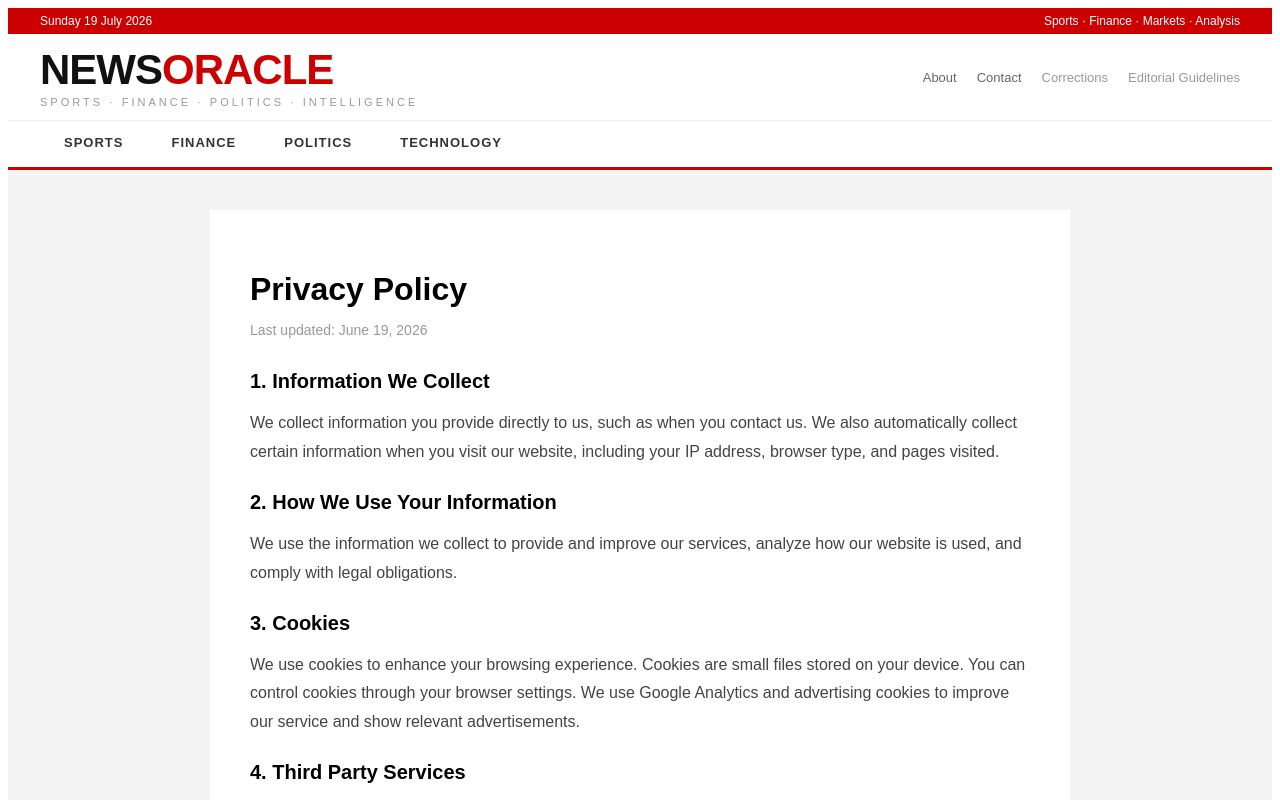
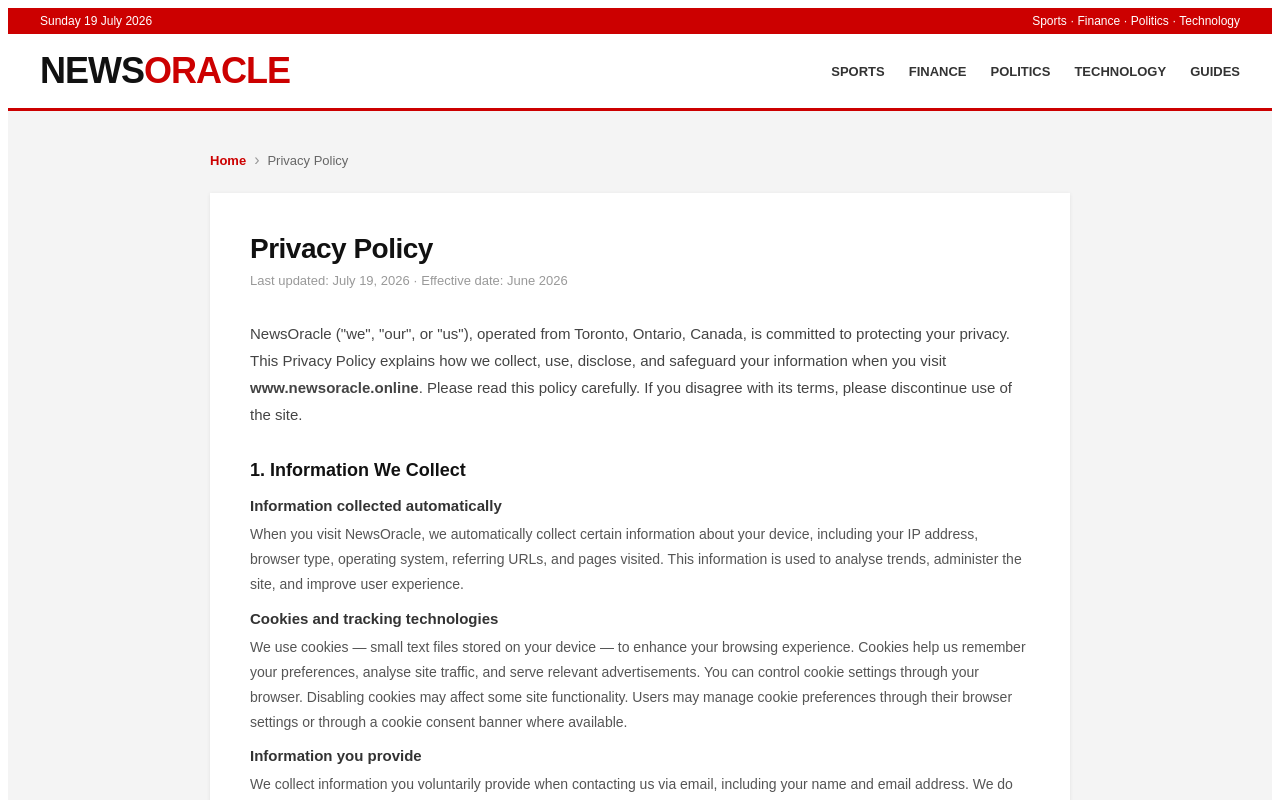
Before and after one commit to richmanempire001-cyber/newsoracle, a Next.js app: page /privacy-policy in a window 1280 px wide. Shown: the top 800 px of the page. Built offline with nearby package versions, Linux system fonts and the light colour scheme.

Commit message:
Update privacy-policy.js

```diff
--- a/pages/privacy-policy.js
+++ b/pages/privacy-policy.js
@@ -1,5 +1,5 @@
-import Head from "next/head";
-import Link from "next/link";
+import Head from 'next/head';
+import Link from 'next/link';
 
 export default function PrivacyPolicy() {
   return (
@@ -10,82 +10,208 @@ export default function PrivacyPolicy() {
         <meta name="robots" content="index, follow" />
         <link rel="canonical" href="https://www.newsoracle.online/privacy-policy" />
       </Head>
-      <div style={{ fontFamily: "Arial, sans-serif", background: "#f4f4f4", minHeight: "100vh" }}>
 
-        {/* Top Bar */}
-        <div style={{ background: "#cc0000", color: "#fff", padding: "6px 0", fontSize: "12px" }}>
-          <div style={{ maxWidth: "1200px", margin: "0 auto", padding: "0 20px", display: "flex", justifyContent: "space-between" }}>
-            <span>{new Date().toLocaleDateString("en-GB", { weekday: "long", year: "numeric", month: "long", day: "numeric" })}</span>
-            <span>Sports · Finance · Markets · Analysis</span>
+      <div style={{ fontFamily: 'Arial, sans-serif', background: '#f4f4f4', minHeight: '100vh' }}>
+
+        <div style={{ background: '#cc0000', color: '#fff', padding: '6px 0', fontSize: '12px' }}>
+          <div style={{ maxWidth: '1200px', margin: '0 auto', padding: '0 20px', display: 'flex', justifyContent: 'space-between' }}>
+            <span>{new Date().toLocaleDateString('en-GB', { weekday: 'long', year: 'numeric', month: 'long', day: 'numeric' })}</span>
+            <span>Sports · Finance · Politics · Technology</span>
           </div>
         </div>
 
-        {/* Header — CNN Two-Row Style */}
-        <header style={{ background: "#fff", borderBottom: "3px solid #cc0000" }}>
-          <div style={{ borderBottom: "1px solid #eee", padding: "12px 0" }}>
-            <div style={{ maxWidth: "1200px", margin: "0 auto", padding: "0 20px", display: "flex", alignItems: "center", justifyContent: "space-between" }}>
-              <div>
-                <Link href="/" style={{ textDecoration: "none" }}>
-                  <h1 style={{ fontSize: "42px", fontWeight: "900", margin: 0, color: "#111", letterSpacing: "-1px" }}>
-                    NEWS<span style={{ color: "#cc0000" }}>ORACLE</span>
-                  </h1>
-                </Link>
-                <p style={{ margin: "2px 0 0", fontSize: "11px", color: "#999", letterSpacing: "3px", textTransform: "uppercase" }}>
-                  Sports · Finance · Politics · Intelligence
-                </p>
-              </div>
-              <div style={{ display: "flex", gap: "20px" }}>
-                <Link href="/about" style={{ color: "#666", textDecoration: "none", fontSize: "13px" }}>About</Link>
-                <Link href="/contact" style={{ color: "#666", textDecoration: "none", fontSize: "13px" }}>Contact</Link><Link href="/corrections" style={{ color: "#999", textDecoration: "none", fontSize: "13px" }}>Corrections</Link><Link href="/editorial-guidelines" style={{ color: "#999", textDecoration: "none", fontSize: "13px" }}>Editorial Guidelines</Link>
-              </div>
-            </div>
-          </div>
-          <div style={{ maxWidth: "1200px", margin: "0 auto", padding: "0 20px", display: "flex", gap: "0" }}>
-            {[
-              { label: "Sports", href: "/category/sports" },
-              { label: "Finance", href: "/category/finance" },
-              { label: "Politics", href: "/category/politics" },{ label: "Technology", href: "/category/technology" },
-            ].map(item => (
-              <Link key={item.label} href={item.href} style={{ textDecoration: "none" }}>
-                <div style={{ padding: "14px 24px", fontSize: "13px", fontWeight: "700", textTransform: "uppercase", letterSpacing: "1px", color: "#333", borderBottom: "3px solid transparent" }}>
-                  {item.label}
-                </div>
-              </Link>
-            ))}
+        <header style={{ background: '#fff', borderBottom: '3px solid #cc0000', padding: '16px 0' }}>
+          <div style={{ maxWidth: '1200px', margin: '0 auto', padding: '0 20px', display: 'flex', alignItems: 'center', justifyContent: 'space-between' }}>
+            <Link href="/" style={{ textDecoration: 'none' }}>
+              <h1 style={{ fontSize: '36px', fontWeight: '900', margin: 0, color: '#111', letterSpacing: '-1px' }}>
+                NEWS<span style={{ color: '#cc0000' }}>ORACLE</span>
+              </h1>
+            </Link>
+            <nav style={{ display: 'flex', gap: '24px' }}>
+              <Link href="/category/sports" style={{ color: '#333', textDecoration: 'none', fontSize: '13px', fontWeight: '600', textTransform: 'uppercase' }}>Sports</Link>
+              <Link href="/category/finance" style={{ color: '#333', textDecoration: 'none', fontSize: '13px', fontWeight: '600', textTransform: 'uppercase' }}>Finance</Link>
+              <Link href="/category/politics" style={{ color: '#333', textDecoration: 'none', fontSize: '13px', fontWeight: '600', textTransform: 'uppercase' }}>Politics</Link>
+              <Link href="/category/technology" style={{ color: '#333', textDecoration: 'none', fontSize: '13px', fontWeight: '600', textTransform: 'uppercase' }}>Technology</Link>
+              <Link href="/guides" style={{ color: '#333', textDecoration: 'none', fontSize: '13px', fontWeight: '600', textTransform: 'uppercase' }}>Guides</Link>
+            </nav>
           </div>
         </header>
 
-        <div style={{ maxWidth: "860px", margin: "40px auto", padding: "0 20px" }}>
-          <div style={{ background: "#fff", padding: "40px" }}>
-            <h1 style={{ fontSize: "32px", fontWeight: "900", marginBottom: "8px" }}>Privacy Policy</h1>
-            <p style={{ color: "#999", fontSize: "14px", marginBottom: "32px" }}>Last updated: June 19, 2026</p>
-            <h2 style={{ fontSize: "20px", fontWeight: "700", margin: "24px 0 12px" }}>1. Information We Collect</h2>
-            <p style={{ lineHeight: "1.8", color: "#444" }}>We collect information you provide directly to us, such as when you contact us. We also automatically collect certain information when you visit our website, including your IP address, browser type, and pages visited.</p>
-            <h2 style={{ fontSize: "20px", fontWeight: "700", margin: "24px 0 12px" }}>2. How We Use Your Information</h2>
-            <p style={{ lineHeight: "1.8", color: "#444" }}>We use the information we collect to provide and improve our services, analyze how our website is used, and comply with legal obligations.</p>
-            <h2 style={{ fontSize: "20px", fontWeight: "700", margin: "24px 0 12px" }}>3. Cookies</h2>
-            <p style={{ lineHeight: "1.8", color: "#444" }}>We use cookies to enhance your browsing experience. Cookies are small files stored on your device. You can control cookies through your browser settings. We use Google Analytics and advertising cookies to improve our service and show relevant advertisements.</p>
-            <h2 style={{ fontSize: "20px", fontWeight: "700", margin: "24px 0 12px" }}>4. Third Party Services</h2>
-            <p style={{ lineHeight: "1.8", color: "#444" }}>We use Google Analytics to analyze website traffic and Google AdSense to display advertisements. These services may collect information about your visits to our website and other websites.</p>
-            <h2 style={{ fontSize: "20px", fontWeight: "700", margin: "24px 0 12px" }}>5. Data Retention</h2>
-            <p style={{ lineHeight: "1.8", color: "#444" }}>We retain your information for as long as necessary to provide our services and comply with legal obligations.</p>
-            <h2 style={{ fontSize: "20px", fontWeight: "700", margin: "24px 0 12px" }}>6. Your Rights</h2>
-            <p style={{ lineHeight: "1.8", color: "#444" }}>You have the right to access, correct, or delete your personal information. You may also opt out of certain data collection by adjusting your browser settings or contacting us directly.</p>
-            <h2 style={{ fontSize: "20px", fontWeight: "700", margin: "24px 0 12px" }}>7. Contact Us</h2>
-            <p style={{ lineHeight: "1.8", color: "#444" }}>If you have questions about this Privacy Policy, please contact us at: <strong>news.oracle@outlook.com</strong></p>
+        <main style={{ maxWidth: '860px', margin: '0 auto', padding: '40px 20px' }}>
+
+          <div style={{ marginBottom: '24px' }}>
+            <Link href="/" style={{ color: '#cc0000', textDecoration: 'none', fontSize: '13px', fontWeight: '600' }}>Home</Link>
+            <span style={{ color: '#999', margin: '0 8px' }}>›</span>
+            <span style={{ color: '#666', fontSize: '13px' }}>Privacy Policy</span>
           </div>
-        </div>
 
-        {/* Footer */}
-        <footer style={{ background: "#111", color: "#999", padding: "40px 20px", marginTop: "40px" }}>
-          <div style={{ maxWidth: "1200px", margin: "0 auto" }}>
-            <div style={{ display: "flex", justifyContent: "center", gap: "20px", marginBottom: "16px", flexWrap: "wrap" }}>
-              <Link href="/about" style={{ color: "#999", textDecoration: "none", fontSize: "13px" }}>About Us</Link>
-              <Link href="/contact" style={{ color: "#999", textDecoration: "none", fontSize: "13px" }}>Contact</Link>
-              <Link href="/privacy-policy" style={{ color: "#999", textDecoration: "none", fontSize: "13px" }}>Privacy Policy</Link>
-              <Link href="/terms" style={{ color: "#999", textDecoration: "none", fontSize: "13px" }}>Terms of Service</Link>
+          <div style={{ background: '#fff', padding: '40px', boxShadow: '0 1px 4px rgba(0,0,0,0.08)' }}>
+
+            <h1 style={{ fontSize: '28px', fontWeight: '900', color: '#111', margin: '0 0 8px', letterSpacing: '-0.5px' }}>Privacy Policy</h1>
+            <p style={{ fontSize: '13px', color: '#999', margin: '0 0 32px' }}>Last updated: July 19, 2026 · Effective date: June 2026</p>
+
+            <p style={{ fontSize: '15px', lineHeight: '1.8', color: '#444', margin: '0 0 32px' }}>
+              NewsOracle ("we", "our", or "us"), operated from Toronto, Ontario, Canada, is committed to protecting your privacy. This Privacy Policy explains how we collect, use, disclose, and safeguard your information when you visit <strong>www.newsoracle.online</strong>. Please read this policy carefully. If you disagree with its terms, please discontinue use of the site.
+            </p>
+
+            {[
+              {
+                title: '1. Information We Collect',
+                content: [
+                  {
+                    subtitle: 'Information collected automatically',
+                    text: 'When you visit NewsOracle, we automatically collect certain information about your device, including your IP address, browser type, operating system, referring URLs, and pages visited. This information is used to analyse trends, administer the site, and improve user experience.'
+                  },
+                  {
+                    subtitle: 'Cookies and tracking technologies',
+                    text: 'We use cookies — small text files stored on your device — to enhance your browsing experience. Cookies help us remember your preferences, analyse site traffic, and serve relevant advertisements. You can control cookie settings through your browser. Disabling cookies may affect some site functionality. Users may manage cookie preferences through their browser settings or through a cookie consent banner where available.'
+                  },
+                  {
+                    subtitle: 'Information you provide',
+                    text: 'We collect information you voluntarily provide when contacting us via email, including your name and email address. We do not collect payment information or require account registration to access our content.'
+                  }
+                ]
+              },
+              {
+                title: '2. How We Use Your Information',
+                content: [
+                  {
+                    text: 'We use the information we collect to: operate and maintain our website; analyse usage patterns and improve our content and services; serve relevant advertisements through third-party advertising partners; comply with legal obligations; and respond to your enquiries and feedback.'
+                  },
+                  {
+                    subtitle: 'Legal basis for processing (GDPR)',
+                    text: 'We process personal data based on legitimate interests (improving our service and delivering relevant content), consent where required by applicable law, legal obligations, or contractual necessity.'
+                  }
+                ]
+              },
+              {
+                title: '3. Advertising',
+                content: [
+                  {
+                    text: 'NewsOracle may use Google AdSense to display advertisements. If enabled, Google may use cookies and web beacons to serve personalised ads based on your prior visits to our website and other websites on the internet.'
+                  },
+                  {
+                    text: 'You may opt out of personalised advertising by visiting Google\'s Ads Settings at https://www.google.com/settings/ads. Alternatively, you can opt out of third-party vendor use of cookies for personalised advertising by visiting www.aboutads.info.'
+                  },
+                  {
+                    text: 'Google\'s use of advertising cookies is governed by the Google Privacy Policy available at https://policies.google.com/privacy.'
+                  }
+                ]
+              },
+              {
+                title: '4. Analytics',
+                content: [
+                  {
+                    text: 'We may use analytics services, including Google Analytics, to understand how visitors use our website. These services may collect information such as how often users visit, what pages they visit, and what other sites they used prior to visiting ours. We use this information solely to improve our content and user experience.'
+                  }
+                ]
+              },
+              {
+                title: '5. Third-Party Links',
+                content: [
+                  {
+                    text: 'Our website contains links to third-party websites including our news sources. We are not responsible for the privacy practices or content of those sites. We encourage you to review the privacy policies of any third-party sites you visit.'
+                  }
+                ]
+              },
+              {
+                title: '6. Data Retention',
+                content: [
+                  {
+                    text: 'We retain automatically collected information such as server logs for up to 12 months. Information you provide by email is retained only as long as necessary to respond to your enquiry. We do not sell your personal information as defined under applicable privacy laws.'
+                  }
+                ]
+              },
+              {
+                title: '7. Data Security',
+                content: [
+                  {
+                    text: 'We implement reasonable technical and organisational measures to protect your information against unauthorised access, disclosure, alteration, or destruction. However, no internet transmission is completely secure. We cannot guarantee the absolute security of information transmitted to or from our site.'
+                  }
+                ]
+              },
+              {
+                title: '8. Your Rights (GDPR)',
+                content: [
+                  {
+                    text: 'If you are located in the European Economic Area (EEA), you have certain data protection rights under the General Data Protection Regulation (GDPR). These include the right to: access the personal data we hold about you; request correction of inaccurate data; request deletion of your data; object to processing of your data; and request restriction of processing. To exercise any of these rights, please contact us at news.oracle@outlook.com. We will respond to your request within 30 days.'
+                  }
+                ]
+              },
+              {
+                title: '9. California Privacy Rights (CCPA)',
+                content: [
+                  {
+                    text: 'If you are a California resident, you have the right to know what personal information we collect about you, request deletion of your personal information, and opt out of the sale of your personal information. We do not sell your personal information as defined under applicable privacy laws. To exercise your rights, contact us at news.oracle@outlook.com.'
+                  }
+                ]
+              },
+              {
+                title: '10. Children\'s Privacy',
+                content: [
+                  {
+                    text: 'NewsOracle is not directed at children under the age of 13. We do not knowingly collect personal information from children under 13. If you are a parent or guardian and believe your child has provided us with personal information, please contact us at news.oracle@outlook.com and we will delete that information promptly.'
+                  }
+                ]
+              },
+              {
+                title: '11. Changes to This Policy',
+                content: [
+                  {
+                    text: 'We may update this Privacy Policy from time to time. We will notify you of any changes by updating the "Last updated" date at the top of this page. Your continued use of the site after any changes constitutes your acceptance of the updated policy.'
+                  }
+                ]
+              },
+              {
+                title: '12. Contact Us',
+                content: [
+                  {
+                    text: 'If you have questions or concerns about this Privacy Policy, please contact us:'
+                  }
+                ]
+              }
+            ].map((section, i) => (
+              <div key={i} style={{ marginBottom: '32px', paddingBottom: '32px', borderBottom: i < 11 ? '1px solid #f0f0f0' : 'none' }}>
+                <h2 style={{ fontSize: '18px', fontWeight: '800', color: '#111', margin: '0 0 16px' }}>{section.title}</h2>
+                {section.content.map((item, j) => (
+                  <div key={j} style={{ marginBottom: '12px' }}>
+                    {item.subtitle && <h3 style={{ fontSize: '15px', fontWeight: '700', color: '#333', margin: '0 0 8px' }}>{item.subtitle}</h3>}
+                    <p style={{ fontSize: '14px', lineHeight: '1.8', color: '#555', margin: 0 }}>{item.text}</p>
+                  </div>
+                ))}
+              </div>
+            ))}
+
+            <div style={{ background: '#f8f9fa', padding: '20px', borderLeft: '4px solid #cc0000' }}>
+              <p style={{ margin: '0 0 4px', fontSize: '14px', fontWeight: '700', color: '#111' }}>NewsOracle</p>
+              <p style={{ margin: '0 0 4px', fontSize: '14px', color: '#555' }}>Toronto, Ontario, Canada</p>
+              <p style={{ margin: 0, fontSize: '14px', color: '#555' }}>Email: <a href="mailto:news.oracle@outlook.com" style={{ color: '#cc0000', textDecoration: 'none' }}>news.oracle@outlook.com</a></p>
             </div>
-            <p style={{ margin: 0, fontSize: "12px", textAlign: "center" }}>2026 NewsOracle. All content is for informational purposes only and does not constitute financial or betting advice.</p>
+
+            <p style={{ fontSize: '13px', color: '#999', margin: '24px 0 0', textAlign: 'center' }}>
+              &copy; 2026 NewsOracle. All Rights Reserved.
+            </p>
+
+          </div>
+        </main>
+
+        <footer style={{ background: '#111', color: '#999', padding: '40px 20px', marginTop: '40px' }}>
+          <div style={{ maxWidth: '1200px', margin: '0 auto' }}>
+            <div style={{ display: 'flex', justifyContent: 'center', gap: '20px', marginBottom: '16px', flexWrap: 'wrap' }}>
+              <Link href="/about" style={{ color: '#999', textDecoration: 'none', fontSize: '13px' }}>About Us</Link>
+              <Link href="/contact" style={{ color: '#999', textDecoration: 'none', fontSize: '13px' }}>Contact</Link>
+              <Link href="/corrections" style={{ color: '#999', textDecoration: 'none', fontSize: '13px' }}>Corrections</Link>
+              <Link href="/editorial-guidelines" style={{ color: '#999', textDecoration: 'none', fontSize: '13px' }}>Editorial Guidelines</Link>
+              <Link href="/privacy-policy" style={{ color: '#999', textDecoration: 'none', fontSize: '13px' }}>Privacy Policy</Link>
+              <Link href="/terms" style={{ color: '#999', textDecoration: 'none', fontSize: '13px' }}>Terms of Service</Link>
+              <Link href="/guides" style={{ color: '#999', textDecoration: 'none', fontSize: '13px' }}>Guides</Link>
+            </div>
+            <h2 style={{ color: '#fff', margin: '0 0 10px', fontSize: '24px', fontWeight: '900', textAlign: 'center' }}>
+              NEWS<span style={{ color: '#cc0000' }}>ORACLE</span>
+            </h2>
+            <p style={{ margin: 0, fontSize: '12px', textAlign: 'center' }}>
+              &copy; 2026 NewsOracle. All Rights Reserved. All content is for informational purposes only.
+            </p>
           </div>
         </footer>
 
```
